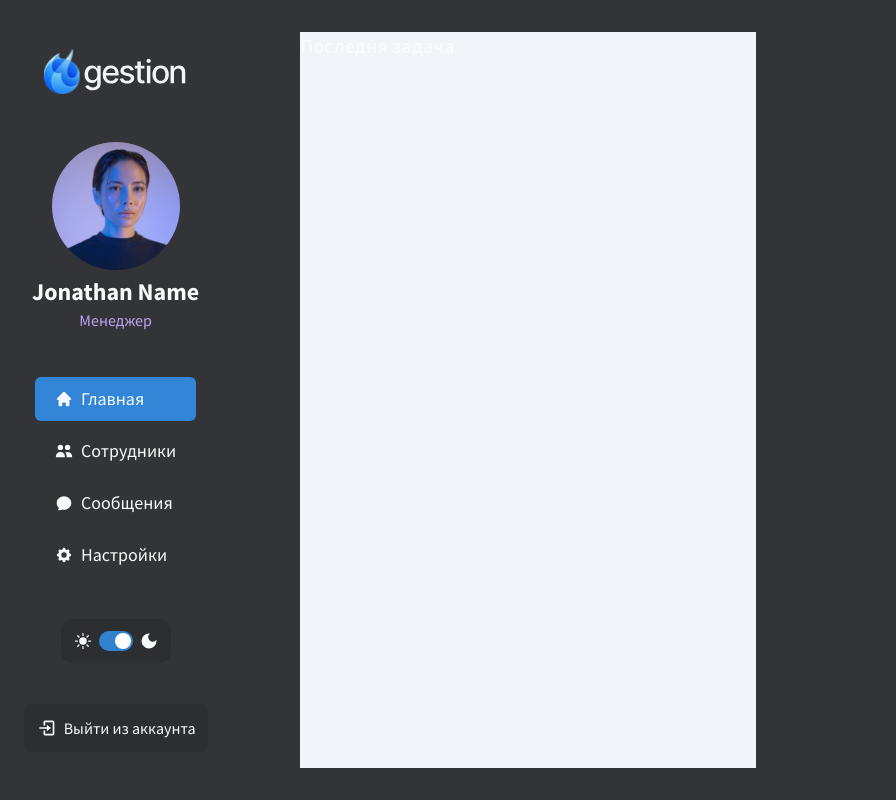
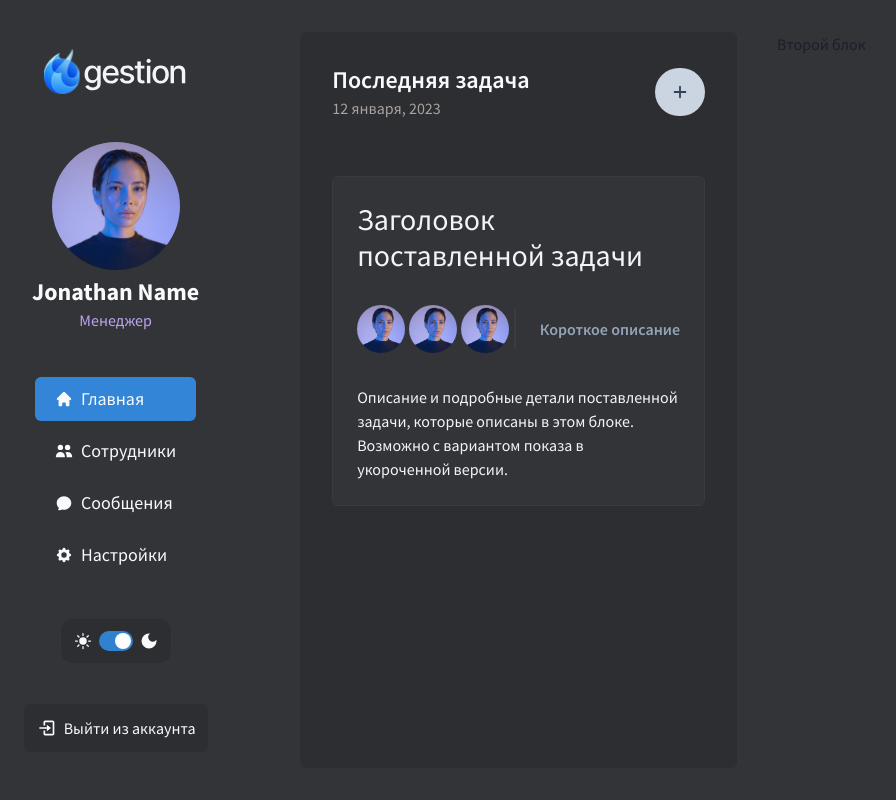
Before and after one commit to shtramvasov/gestion-cms, a React (Vite) app: page / in a window 1280 px wide. Shown: the whole page, without its empty margins (21-917 px from the left). Built offline with nearby package versions, Linux system fonts and the light colour scheme.

Commit message:
Task component basic prototyping

```diff
--- a/src/components/Avatar/Avatar.module.scss
+++ b/src/components/Avatar/Avatar.module.scss
@@ -1,8 +1,8 @@
 .container {
-	@apply flex order-3 md:order-2 justify-between md:flex-col items-center gap-1.5 ;
+	@apply flex  justify-between md:flex-col items-center gap-1.5 ;
 
 	&.sidebar {
-		@apply md:py-1 2xl:py-10;
+		@apply order-3 md:order-2 md:py-1 2xl:py-10;
 	}
 
 	.avatar {
--- a/src/components/Heading/Heading.module.scss
+++ b/src/components/Heading/Heading.module.scss
@@ -1,3 +1,7 @@
 .container {
-  @apply flex items-center text-xl font-semibold text-gray-800 dark:text-slate-50
+	@apply flex flex-col text-2xl font-semibold text-gray-800 dark:text-slate-50;
+
+  p {
+    @apply text-base font-medium text-gray-500 dark:text-stone-400
+  }
 }
--- a/src/components/Heading/Heading.tsx
+++ b/src/components/Heading/Heading.tsx
@@ -3,12 +3,14 @@ import styles from './Heading.module.scss'
 
 interface IHeading {
 	text: string
+	date?: string
 }
 
-const Heading: FC<IHeading> = ({ text }) => {
+const Heading: FC<IHeading> = ({ text, date }) => {
 	return (
 		<div className={styles.container}>
 			<h3>{text}</h3>
+			{date ? <p>{date}</p> : null}
 		</div>
 	)
 }
--- /dev/null
+++ b/src/components/Task/Task.module.scss
@@ -0,0 +1,18 @@
+.container {
+	@apply flex flex-col gap-8 p-4 lg:p-6 rounded-md
+text-gray-800 dark:text-slate-100
+ bg-slate-50 dark:border-gest-slate-600 dark:bg-gest-slate-700
+  border border-slate-200;
+
+	h2 {
+		@apply text-3xl;
+	}
+}
+
+.team {
+	@apply flex justify-between items-center;
+
+	p {
+		@apply flex h-5/6 items-center font-semibold text-slate-600 dark:text-slate-400 border-l-2 pl-3 lg:pl-6 border-gray-200 dark:border-gest-slate-600;
+	}
+}
--- /dev/null
+++ b/src/components/Task/Task.tsx
@@ -0,0 +1,25 @@
+import Avatar from '@components/Avatar/Avatar'
+import { FC } from 'react'
+import styles from './Task.module.scss'
+
+const Task: FC = () => {
+	return (
+		<div className={styles.container}>
+			<h2>Заголовок поставленной задачи</h2>
+			<div className={styles.team}>
+				<div className='flex gap-1'>
+					<Avatar size='sm' />
+					<Avatar size='sm' />
+					<Avatar size='sm' />
+				</div>
+				<p>Короткое описание</p>
+			</div>
+			<p>
+				Описание и подробные детали поставленной задачи, которые описаны в этом
+				блоке. Возможно с вариантом показа в укороченной версии.
+			</p>
+		</div>
+	)
+}
+
+export default Task
--- a/src/components/UI/UIButton/UIButton.module.scss
+++ b/src/components/UI/UIButton/UIButton.module.scss
@@ -48,7 +48,7 @@
 }
 
 .large {
-	@apply p-4 text-lg;
+	@apply p-4 max-h-12 text-lg;
 }
 
 .success,
--- a/src/pages/DashboardPage/DashboardPage.module.scss
+++ b/src/pages/DashboardPage/DashboardPage.module.scss
@@ -1,3 +1,7 @@
 .container {
-	@apply flex gap-10 w-full;
+	@apply flex flex-col lg:flex-row gap-6 lg:gap-10 w-full;
 }
+
+.second {
+	@apply bg-slate-400 dark:bg-gest-slate-700 lg:w-1/2;
+}
--- a/src/pages/DashboardPage/DashboardPage.tsx
+++ b/src/pages/DashboardPage/DashboardPage.tsx
@@ -8,6 +8,7 @@ const DashboardPage: FC = () => {
 		<Layout>
 			<div className={styles.container}>
 				<TasksSection />
+				<div className={styles.second}>Второй блок</div>
 			</div>
 		</Layout>
 	)
--- a/src/pages/DashboardPage/TasksSection/TasksSection.module.scss
+++ b/src/pages/DashboardPage/TasksSection/TasksSection.module.scss
@@ -1,3 +1,7 @@
 .container {
-  @apply w-1/2 bg-slate-100
+	@apply flex flex-col gap-8 lg:gap-14 lg:w-1/2 rounded-md p-6 lg:p-8 bg-slate-100 dark:bg-gest-slate-800;
 }
+
+.header {
+	@apply flex justify-between items-center;
+}
--- a/src/pages/DashboardPage/TasksSection/TasksSection.tsx
+++ b/src/pages/DashboardPage/TasksSection/TasksSection.tsx
@@ -1,12 +1,21 @@
 import { FC } from 'react'
 import Heading from '@components/Heading/Heading'
+import Task from '@components/Task/Task'
+import UIButton from '@components/UI/UIButton/UIButton'
 import styles from './TasksSection.module.scss'
+import { HiPlus } from 'react-icons/hi'
 
 const TasksSection: FC = () => {
 	return (
-		<div className={styles.container}>
-			<Heading text='Последня задача'/>
-		</div>
+		<section className={styles.container}>
+			<div className={styles.header}>
+				<Heading text='Последняя задача' date='12 января, 2023' />
+				<UIButton secondary rounded large>
+					<HiPlus />
+				</UIButton>
+			</div>
+			<Task />
+		</section>
 	)
 }
 
```
